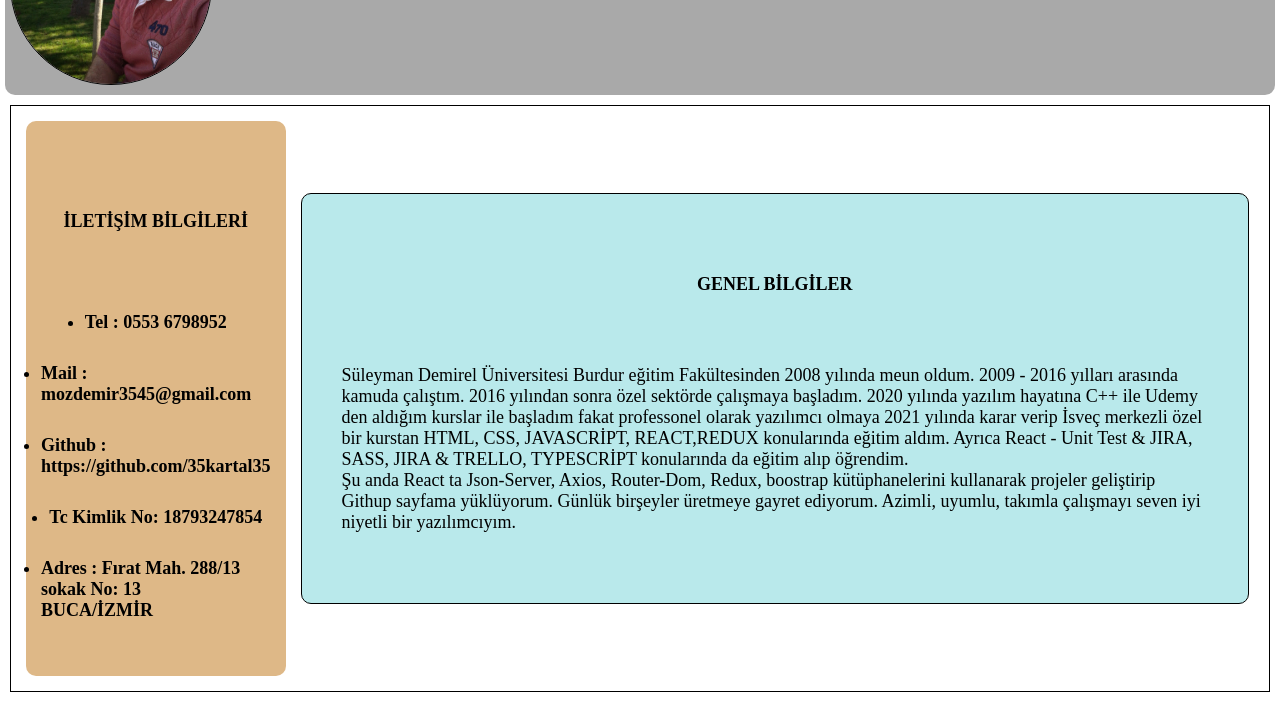
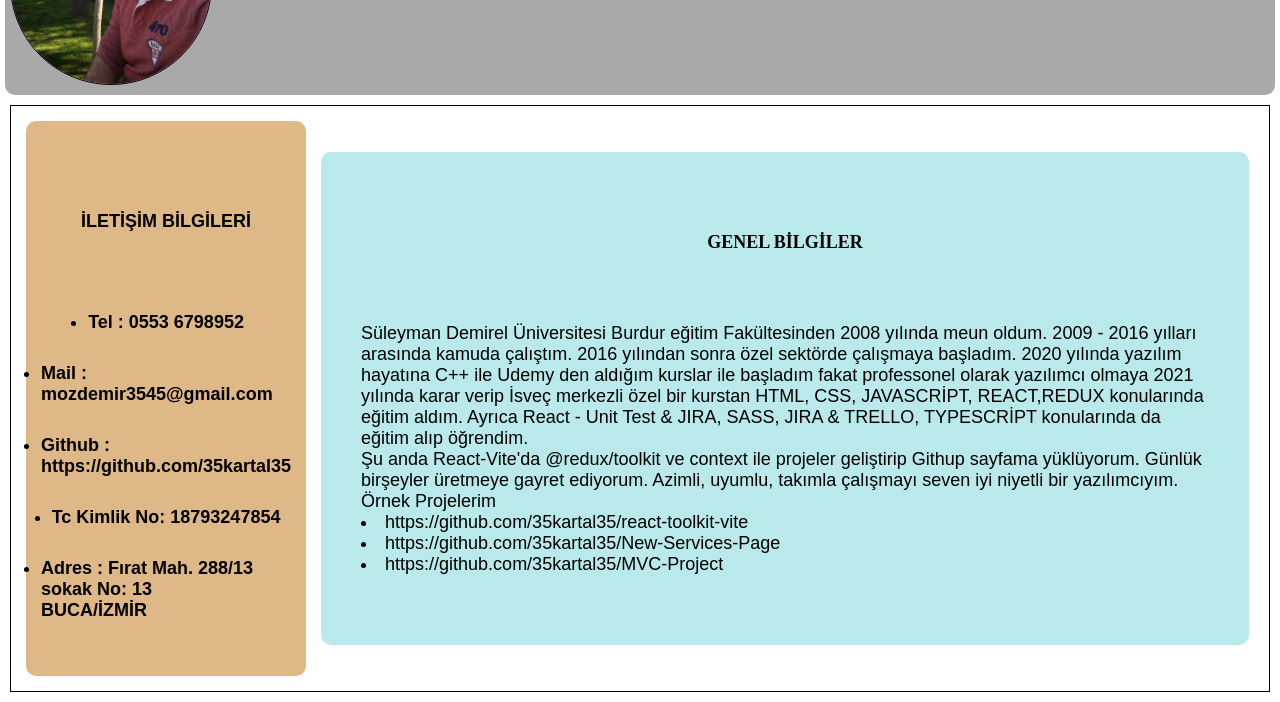
Before and after one commit to 35kartal35/CV, a plain HTML site: page index.html in a window 1280 px wide. Shown: the part 194-896 px from the top of the page. Drawn offline with Linux system fonts and the light colour scheme.

Commit message:
second-commit

```diff
--- a/cv.css
+++ b/cv.css
@@ -1,11 +1,11 @@
-*{
+* {
     margin: 0;
     padding: 0;
     font-size: large;
 
 }
 
-.header{
+.header {
     margin: 5px;
     padding: 5px;
     display: flex;
@@ -16,7 +16,7 @@
 
 }
 
-.foto1{
+.foto1 {
     border: 1px solid;
     border-radius: 400px;
     width: 200px;
@@ -25,7 +25,7 @@
 
 }
 
-.headclass{
+.headclass {
     font-weight: bold;
 
     display: flex;
@@ -38,7 +38,7 @@
 
 }
 
-.main{
+.main {
     border: 1px solid;
     margin: 10px;
     padding: 10px;
@@ -48,22 +48,25 @@
 
 }
 
-.left{
-
+.left {
+    font-family: Arial, Helvetica, sans-serif;
     border-radius: 10px;
     margin: 5px;
     padding: 5px;
     background-color: burlywood;
+    justify-content: center;
+    text-transform: none;
+    text-justify: newspaper;
 }
 
-.contactbar{
+.contactbar {
 
     display: flex;
     flex-direction: column;
     justify-content: center;
     align-items: center;
     font-weight: bold;
-   font-size: 18px;
+    font-size: 18px;
     gap: 30px;
     margin-top: 30px;
     padding: 10px;
@@ -74,7 +77,7 @@
 
 }
 
-.contacth1{
+.contacth1 {
 
     margin: 5px;
     padding: 10px;
@@ -87,23 +90,23 @@
 
 }
 
-.right{
-    border: 1px solid;
+.right {
+
     display: flex;
     justify-content: center;
     align-items: center;
     flex-direction: column;
     margin: 10px;
     padding: 10px;
-    font-size: 20px;
+    font-size: 30px;
     gap: 10px;
-    font-weight: 500;
+    font-weight: 400;
     padding-top: 20px;
     border-radius: 10px;
     background-color: rgb(185, 233, 235);
 }
 
-.cvletterHead{
+.cvletterHead {
 
 
     margin: 10px;
@@ -112,7 +115,8 @@
     margin-top: 50px;
 }
 
-.letter{
+.letter {
+    font-family: Arial, Helvetica, sans-serif;
 
     margin: 10px;
     padding: 20px;
--- a/index.html
+++ b/index.html
@@ -39,18 +39,30 @@
 
         <div class="right">
 
-            <div class="cvletterHead"><h1 > GENEL BİLGİLER </h1></div>
-            <div class="letter" ><p >
+            <div class="cvletterHead">
+                <h1> GENEL BİLGİLER </h1>
+            </div>
+            <div class="letter">
+                <p>
                     Süleyman Demirel Üniversitesi Burdur eğitim Fakültesinden 2008 yılında meun oldum.
                     2009 - 2016 yılları arasında kamuda çalıştım. 2016 yılından sonra özel sektörde çalışmaya başladım.
                     2020 yılında yazılım hayatına C++ ile Udemy den aldığım kurslar ile başladım fakat
-                professonel olarak yazılımcı olmaya 2021 yılında karar verip İsveç merkezli özel bir kurstan HTML, CSS, JAVASCRİPT,
-                REACT,REDUX konularında eğitim aldım. Ayrıca  React - Unit Test & JIRA, SASS, JIRA & TRELLO, TYPESCRİPT
+                    professonel olarak yazılımcı olmaya 2021 yılında karar verip İsveç merkezli özel bir kurstan HTML,
+                    CSS, JAVASCRİPT,
+                    REACT,REDUX konularında eğitim aldım. Ayrıca React - Unit Test & JIRA, SASS, JIRA & TRELLO,
+                    TYPESCRİPT
                     konularında da eğitim alıp öğrendim.<br>
-                Şu anda React ta Json-Server, Axios, Router-Dom, Redux, boostrap kütüphanelerini kullanarak projeler geliştirip Githup sayfama yüklüyorum. Günlük birşeyler üretmeye gayret ediyorum.
+                    Şu anda React-Vite'da @redux/toolkit ve context ile projeler geliştirip Githup sayfama yüklüyorum.
+                    Günlük birşeyler üretmeye gayret ediyorum.
                     Azimli, uyumlu, takımla çalışmayı seven iyi niyetli bir yazılımcıyım.
 
-            </p></div>
+                <ul>Örnek Projelerim</ul>
+                <li>https://github.com/35kartal35/react-toolkit-vite</li>
+                <li>https://github.com/35kartal35/New-Services-Page</li>
+                <li>https://github.com/35kartal35/MVC-Project</li>
+
+                </p>
+            </div>
 
         </div>
 
```
Lines whose indentation alone changed are shown as unchanged.
